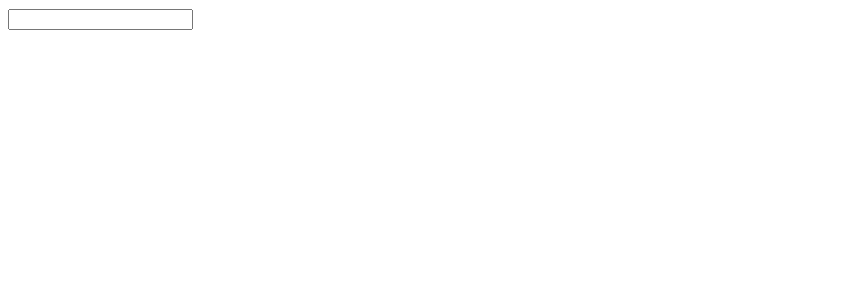
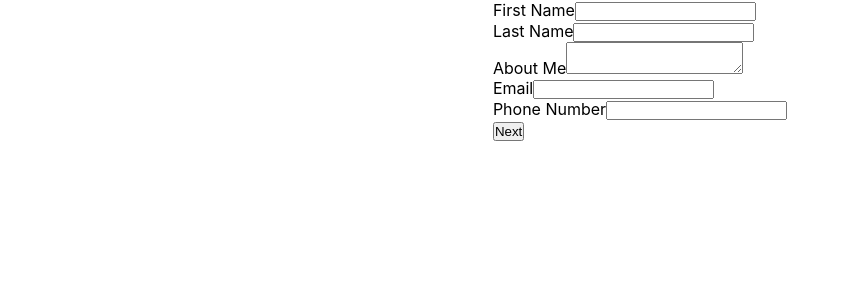
Before and after one commit to giodz87/curriculum-redberry, a React (Vite) app: page / in a window 1280 px wide. Shown: the top 300 px of the page, without its empty margins (0-842 px from the left). Built offline with nearby package versions, Linux system fonts and the light colour scheme.

Commit message:
add hompages input

```diff
--- a/src/index.css
+++ b/src/index.css
@@ -1,3 +1,13 @@
+* {
+  margin: 0;
+  padding: 0;
+  box-sizing: border-box;
+}
+
 #root {
   font-family: Inter, system-ui, Avenir, Helvetica, Arial, sans-serif;
+  display: flex;
+  flex-direction: column;
+  align-items: center;
+  justify-content: space-between;
 }
--- a/src/pages/Home.tsx
+++ b/src/pages/Home.tsx
@@ -1,14 +1,83 @@
-import { useForm } from "react-hook-form";
+import { useForm, SubmitHandler } from "react-hook-form";
 
-type FormValues = {
+type InputsForm = {
   firstName: string;
   lastName: string;
+  email: string;
+  number: string;
+  aboutMe: string;
 };
+
 export default function Home() {
+  const {
+    register,
+    handleSubmit,
+
+    formState: { errors },
+  } = useForm<InputsForm>();
+  const onSubmit: SubmitHandler<InputsForm> = (data) => console.log(data);
+
   return (
     <div>
-      <form>
-        <input type="text" />
+      <form
+        className="flex flex-col items-center justify-between"
+        onSubmit={handleSubmit(onSubmit)}
+      >
+        <div>
+          <label>First Name</label>
+          <input
+            type="text"
+            {...register("firstName", {
+              required: "Please enter first name.",
+            })}
+          />
+          {errors.firstName && <p>{errors.firstName.message}</p>}
+        </div>
+        <div>
+          <label>Last Name</label>
+          <input
+            type="text"
+            {...register("lastName", { required: "Please enter last name." })}
+          />
+          {errors.lastName && <p>{errors.lastName.message}</p>}
+        </div>
+
+        <div className="flex flex-col items-start justify-between ">
+          <label>About Me</label>
+          <textarea
+            {...register("aboutMe", {
+              required: "Please provide information about yourself.",
+            })}
+          />
+          {errors.aboutMe && <p>{errors.aboutMe.message}</p>}
+        </div>
+        <div>
+          <label>Email</label>
+          <input
+            type="text"
+            {...register("email", {
+              required: "Please enter email address.",
+              pattern: {
+                value: /^[A-Z0-9._%+-]+@[A-Z0-9.-]+\.[A-Z]{2,}$/i,
+                message: "Invalid email address",
+              },
+            })}
+          />
+          {errors.email && <p>{errors.email.message} </p>}
+        </div>
+
+        <div>
+          <label>Phone Number</label>
+          <input
+            type="text"
+            {...register("number", { required: "Please enter phone number." })}
+          />
+          {errors.number && <p>{errors.number.message}</p>}
+        </div>
+
+        <button className="w-40 h-12 bg-[#6B40E3] text-white" type="submit">
+          Next
+        </button>
       </form>
     </div>
   );
```
